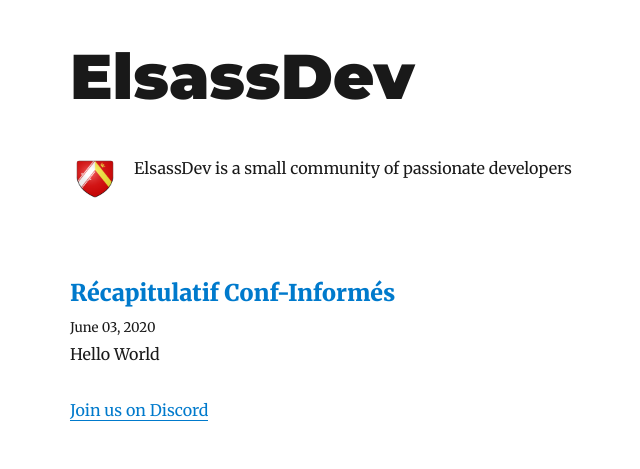
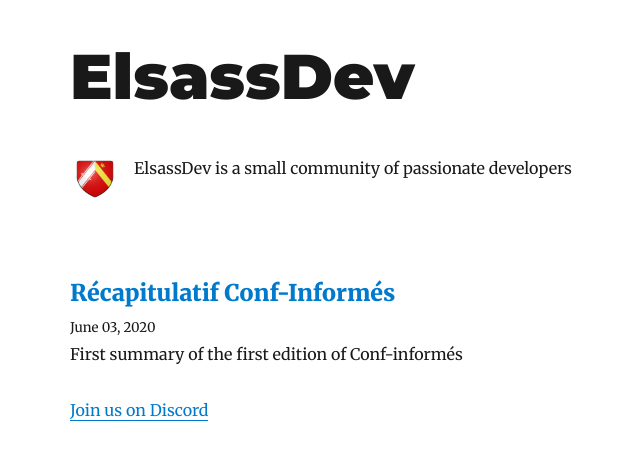
Before and after one commit to dev-corner-fr/blog, a Gatsby site: page / in a window 1280 px wide. Shown: the whole page, without its empty margins (255-895 px from the left). Built offline with nearby package versions, Linux system fonts and the light colour scheme; Gatsby itself is replaced by a stand-in of ours; some packages are replaced by stand-ins of ours.

Commit message:
article: update description

```diff
--- a/content/blog/recap-conf-informes-1/index.md
+++ b/content/blog/recap-conf-informes-1/index.md
@@ -1,7 +1,7 @@
 ---
 title: Récapitulatif Conf-Informés
 date: "2020-06-03"
-description: "Hello World"
+description: "First summary of the first edition of Conf-informés"
 ---
 
 
```
